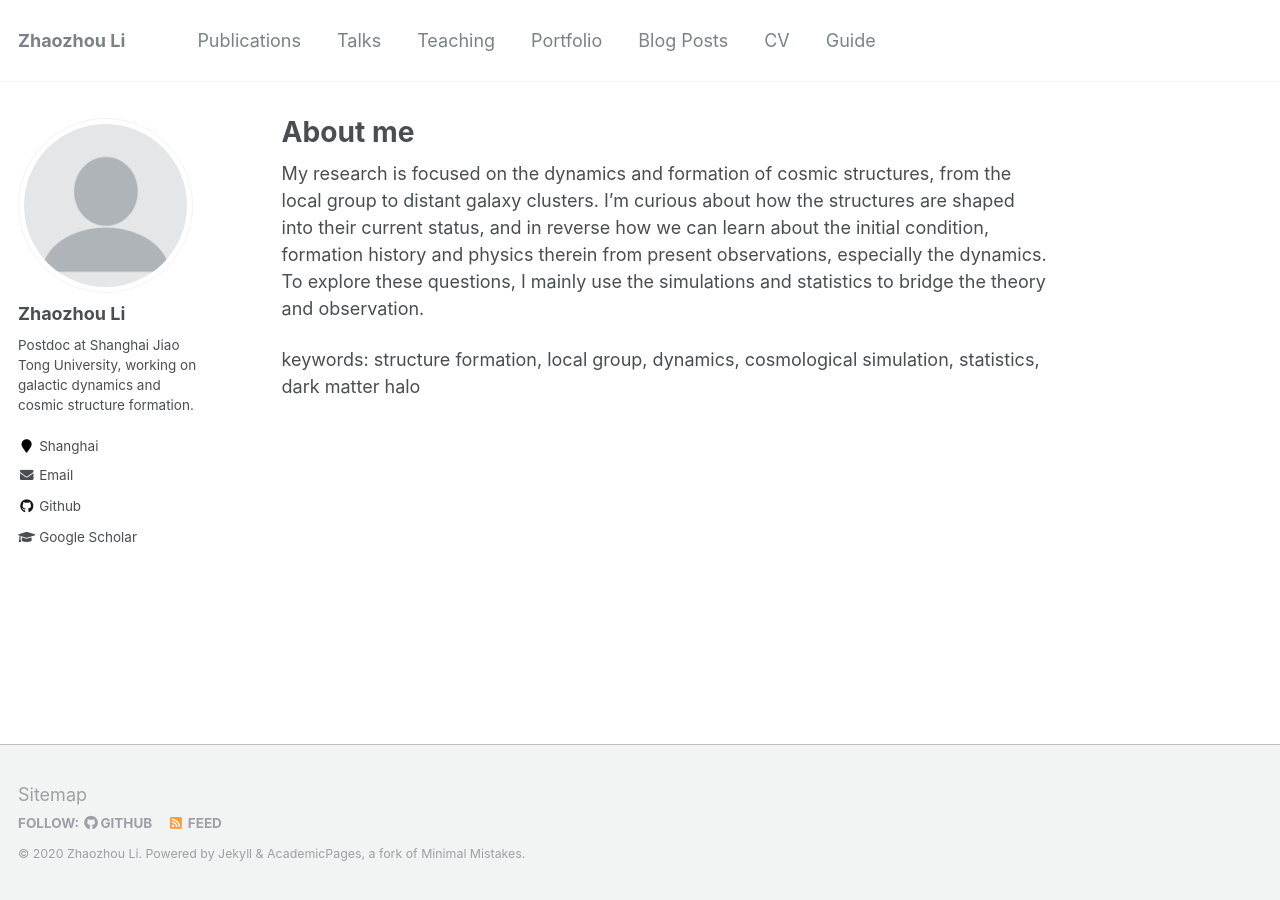
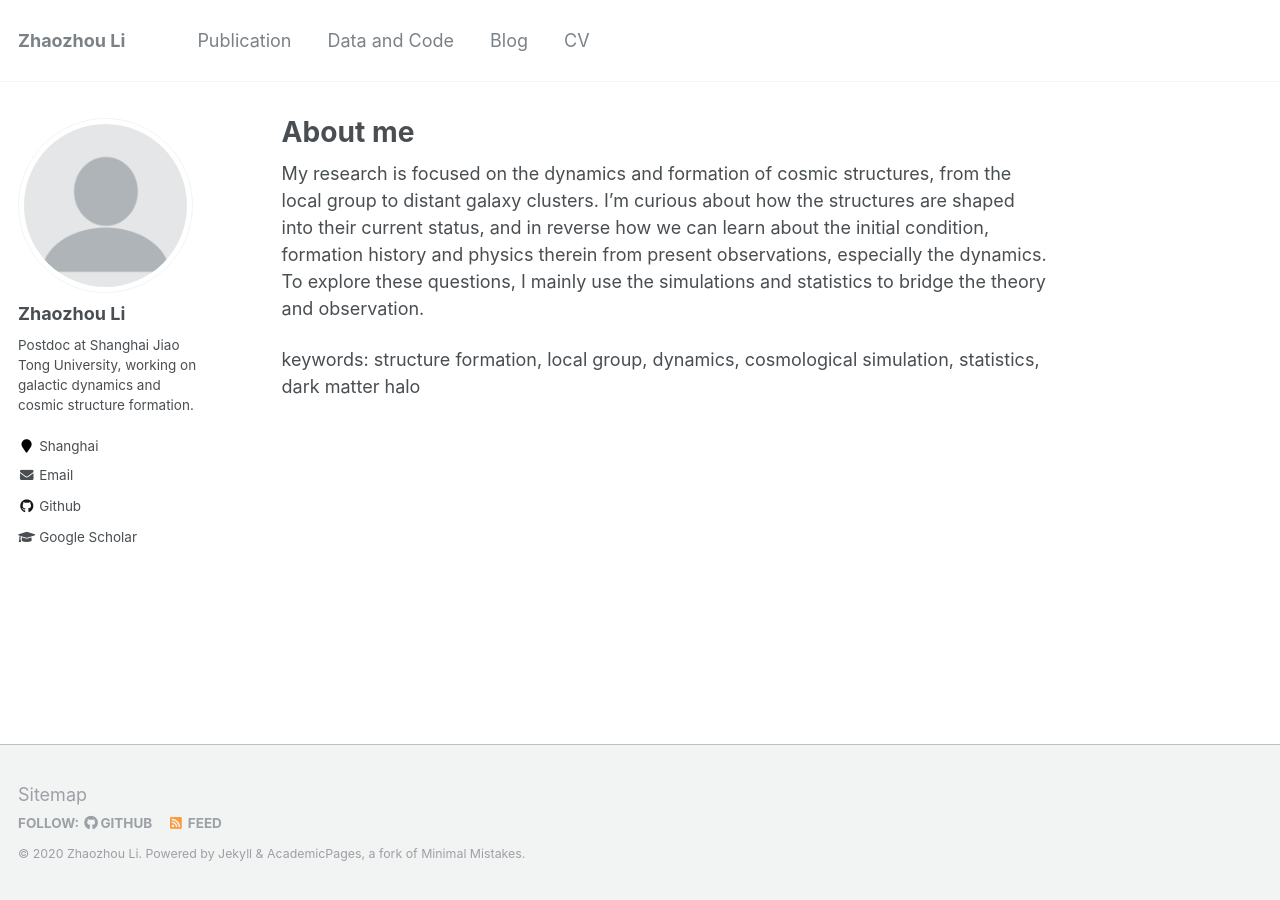
Before and after one commit to syrte/syrte.github.io-jekyll, a Jekyll site: the page built from _pages/about.md, in a window 1280 px wide. Built offline with Jekyll 4.4.1, drawn with Linux system fonts in a browser that asks for light colours.

Commit message:
Update navigation.yml

```diff
--- a/_data/navigation.yml
+++ b/_data/navigation.yml
@@ -1,22 +1,28 @@
 # main links links
 main:
-  - title: "Publications"
-    url: /publications/
+  - title: "Publication"
+    url: /publication/
 
-  - title: "Talks"
-    url: /talks/
+  # - title: "Talks"
+    # url: /talks/
 
-  - title: "Teaching"
-    url: /teaching/
+  # - title: "Teaching"
+    # url: /teaching/
 
-  - title: "Portfolio"
-    url: /portfolio/
+  # - title: "Portfolio"
+  #   url: /portfolio/
 
-  - title: "Blog Posts"
+  - title: "Data and Code"
+    url: /data-code/
+
+  - title: "Blog"
     url: /year-archive/
 
   - title: "CV"
     url: /cv/
 
-  - title: "Guide"
-    url: /markdown/
+  # - title: "Personal"
+    # url: /personal/
+
+  # - title: "Guide"
+    # url: /markdown/
```
